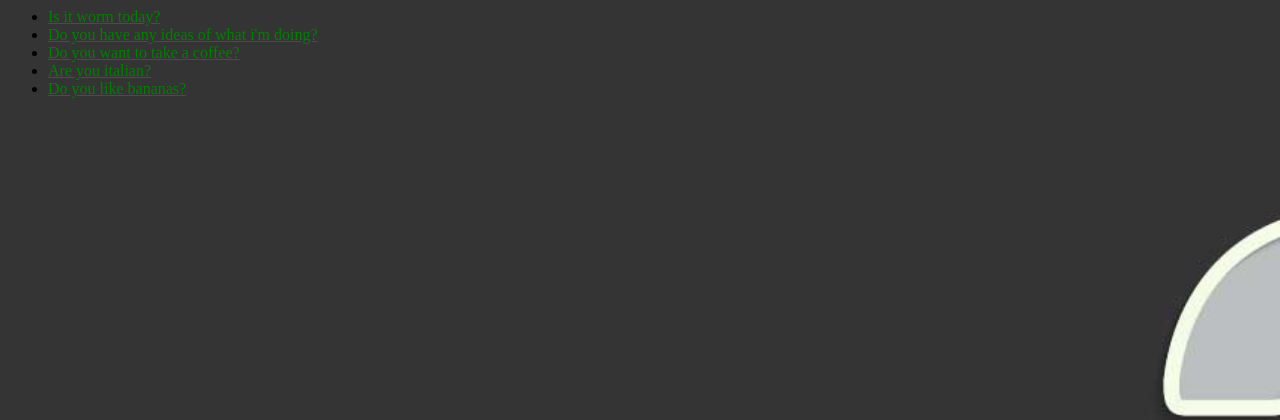
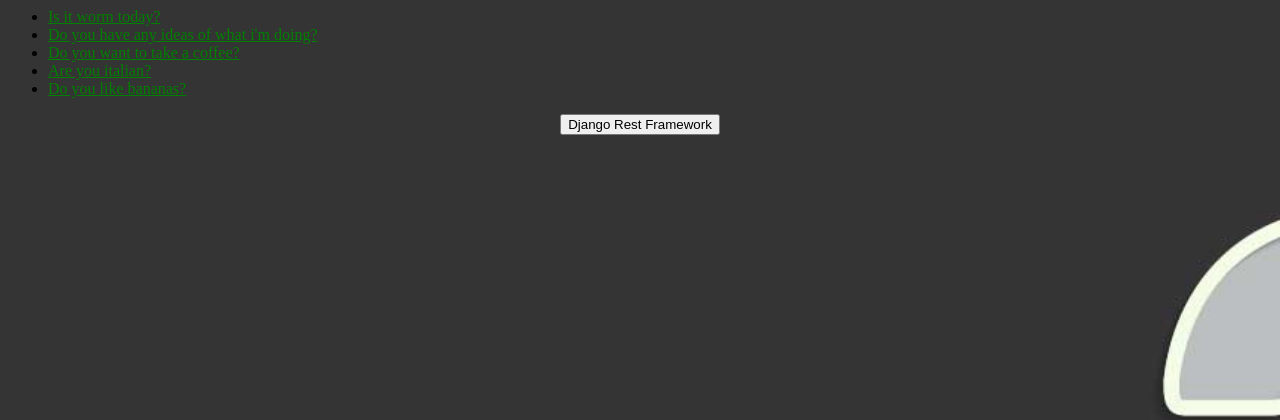
Before and after one commit to IcArtur/workrepo, a Django app: page /polls/ in a window 1280 px wide. Shown: the top 420 px of the page. Run offline with Django 3.2, Linux system fonts and the light colour scheme; data comes from the database, SQL or seed files in the repository; both versions use the stored data as it was after the commit.

Commit message:
Last update from workoffice

```diff
--- a/polls/templates/polls/index.html
+++ b/polls/templates/polls/index.html
@@ -10,3 +10,7 @@
 {% else %}
     <p>No polls are available.</p>
 {% endif %}
+
+<form action = /polls/questlist  method = "url" align = center>
+    <input type="submit" value="Django Rest Framework" />
+</form>
--- /dev/null
+++ b/polls/templates/rest_framework/api.html
@@ -0,0 +1 @@
+{% extends "rest_framework/base.html" %}
--- a/polls/views.py
+++ b/polls/views.py
@@ -13,7 +13,6 @@ from .models import Choice, Question
 class IndexView(generic.ListView):
     template_name = 'polls/index.html'
     context_object_name = 'latest_question_list'
-    serializer_class = QuestionSerializer
 
     def get_queryset(self):
         """Return the last five published questions."""
@@ -46,9 +45,6 @@ def vote(request, question_id):
     else:
         selected_choice.votes += 1
         selected_choice.save()
-        # Always return an HttpResponseRedirect after successfully dealing
-        # with POST data. This prevents data from being posted twice if a
-        # user hits the Back button.
         return HttpResponseRedirect(reverse('polls:results', args=(question.id,)))
 
 
```
Also changed, not shown: db.sqlite3.
